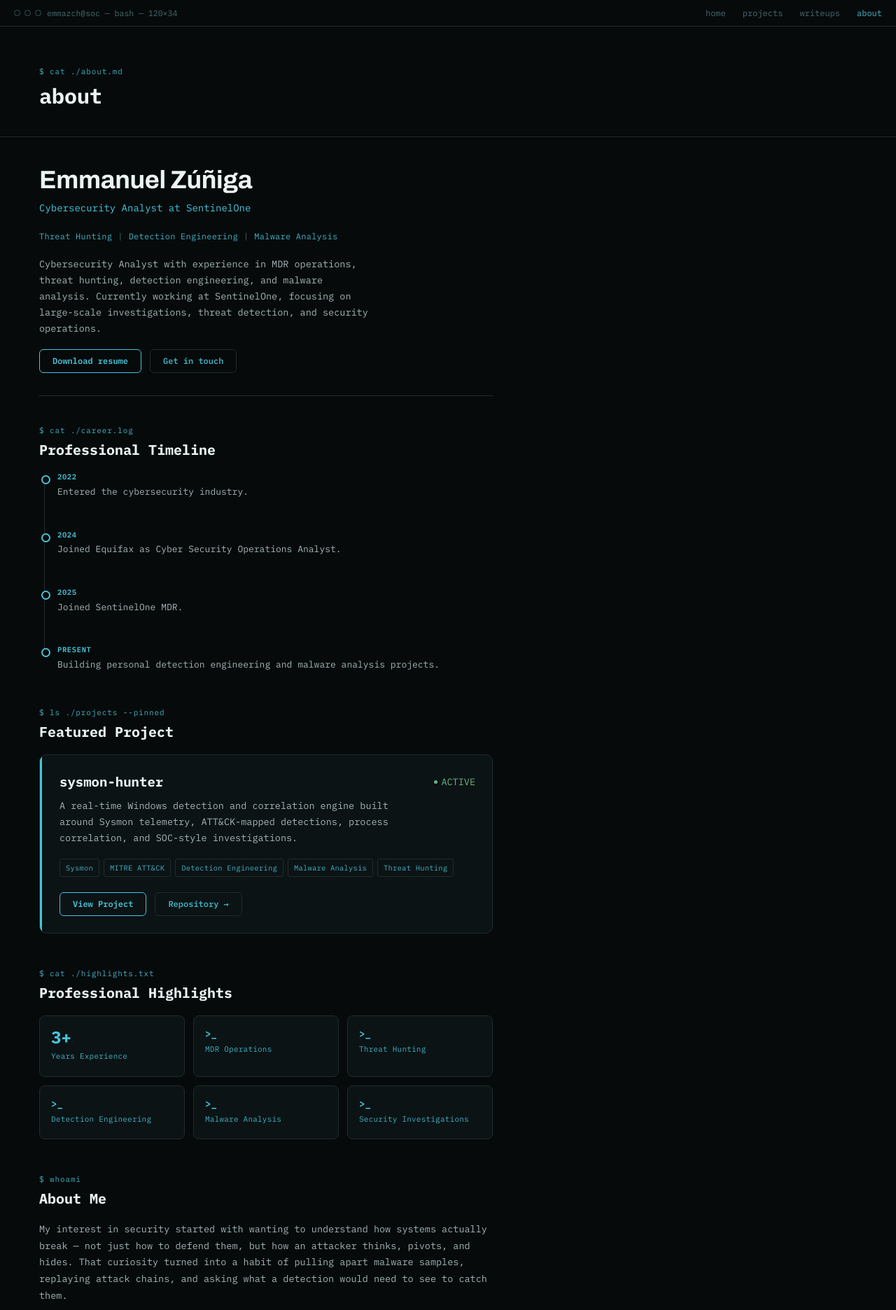
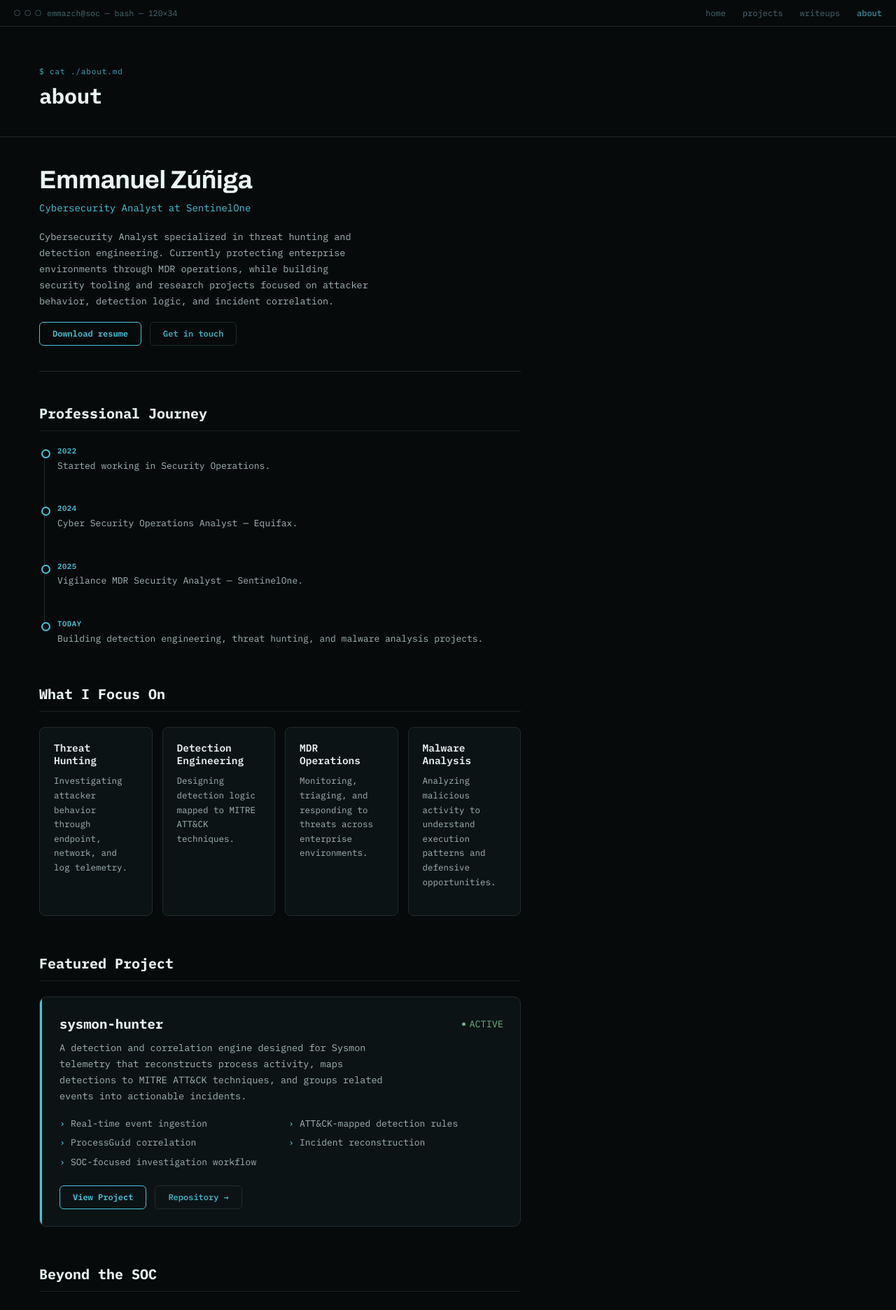
Before and after one commit to Emmazch22/emmazch22.github.io, a Jekyll site: the page built from about.md, in a window 1280 px wide. Shown: the top 1872 px of the page at 70% size. Built offline with Jekyll 4.4.1, drawn with Linux system fonts in a browser that asks for light colours; some of the changed text lies outside the part shown.

Commit message:
Simplify about page: drop terminal-style section headers and counters
Replace command-prompt section headings, counter animation, and >_
icon tiles with a plain premium heading style. Add a 'What I Focus On'
4-card grid, rework the featured project card around a capability
list, rename sections per new copy direction (Professional Journey,
Beyond the SOC), and widen spacing for more breathing room.

```diff
--- a/about.md
+++ b/about.md
@@ -13,17 +13,11 @@ permalink: /about/
   <section class="about-hero reveal">
     <h2 class="about-name">Emmanuel Zúñiga</h2>
     <p class="about-role">Cybersecurity Analyst at SentinelOne</p>
-    <div class="about-focus">
-      <span>Threat Hunting</span>
-      <span class="about-focus-sep" aria-hidden="true">|</span>
-      <span>Detection Engineering</span>
-      <span class="about-focus-sep" aria-hidden="true">|</span>
-      <span>Malware Analysis</span>
-    </div>
     <p class="about-summary">
-      Cybersecurity Analyst with experience in MDR operations, threat hunting, detection
-      engineering, and malware analysis. Currently working at SentinelOne, focusing on
-      large-scale investigations, threat detection, and security operations.
+      Cybersecurity Analyst specialized in threat hunting and detection engineering.
+      Currently protecting enterprise environments through MDR operations, while
+      building security tooling and research projects focused on attacker behavior,
+      detection logic, and incident correlation.
     </p>
     <div class="about-hero-actions">
       <a href="{{ '/assets/files/emmanuel-zuniga-resume.pdf' | relative_url }}" class="btn-primary" download>Download resume</a>
@@ -32,50 +26,66 @@ permalink: /about/
   </section>
 
   <section class="about-section">
-    <div class="section-head">
-      <span class="section-prompt">$ cat ./career.log</span>
-      <h2 class="section-heading">Professional Timeline</h2>
-    </div>
+    <h2 class="section-heading">Professional Journey</h2>
     <ol class="timeline">
       <li class="timeline-item reveal">
         <span class="timeline-year">2022</span>
-        <p class="timeline-text">Entered the cybersecurity industry.</p>
+        <p class="timeline-text">Started working in Security Operations.</p>
       </li>
       <li class="timeline-item reveal">
         <span class="timeline-year">2024</span>
-        <p class="timeline-text">Joined Equifax as Cyber Security Operations Analyst.</p>
+        <p class="timeline-text">Cyber Security Operations Analyst &mdash; Equifax.</p>
       </li>
       <li class="timeline-item reveal">
         <span class="timeline-year">2025</span>
-        <p class="timeline-text">Joined SentinelOne MDR.</p>
+        <p class="timeline-text">Vigilance MDR Security Analyst &mdash; SentinelOne.</p>
       </li>
       <li class="timeline-item reveal">
-        <span class="timeline-year">Present</span>
-        <p class="timeline-text">Building personal detection engineering and malware analysis projects.</p>
+        <span class="timeline-year">Today</span>
+        <p class="timeline-text">Building detection engineering, threat hunting, and malware analysis projects.</p>
       </li>
     </ol>
+  </section>
+
+  <section class="about-section">
+    <h2 class="section-heading">What I Focus On</h2>
+    <div class="focus-grid">
+      <article class="focus-card reveal">
+        <h3 class="focus-card-title">Threat Hunting</h3>
+        <p class="focus-card-desc">Investigating attacker behavior through endpoint, network, and log telemetry.</p>
+      </article>
+      <article class="focus-card reveal">
+        <h3 class="focus-card-title">Detection Engineering</h3>
+        <p class="focus-card-desc">Designing detection logic mapped to MITRE ATT&amp;CK techniques.</p>
+      </article>
+      <article class="focus-card reveal">
+        <h3 class="focus-card-title">MDR Operations</h3>
+        <p class="focus-card-desc">Monitoring, triaging, and responding to threats across enterprise environments.</p>
+      </article>
+      <article class="focus-card reveal">
+        <h3 class="focus-card-title">Malware Analysis</h3>
+        <p class="focus-card-desc">Analyzing malicious activity to understand execution patterns and defensive opportunities.</p>
+      </article>
+    </div>
   </section>
 
   {% assign featured = site.projects | where: "slug", "sysmon-hunter" | first %}
   {% if featured %}
   <section class="about-section">
-    <div class="section-head">
-      <span class="section-prompt">$ ls ./projects --pinned</span>
-      <h2 class="section-heading">Featured Project</h2>
-    </div>
+    <h2 class="section-heading">Featured Project</h2>
     <article class="featured-card reveal">
       <div class="featured-card-head">
         <h3 class="featured-card-title">{{ featured.title }}</h3>
         {% if featured.status %}<span class="explorer-item-status status-{{ featured.status | slugify }}">{{ featured.status }}</span>{% endif %}
       </div>
-      <p class="featured-card-desc">A real-time Windows detection and correlation engine built around Sysmon telemetry, ATT&amp;CK-mapped detections, process correlation, and SOC-style investigations.</p>
-      <div class="featured-card-badges">
-        <span class="tag">Sysmon</span>
-        <span class="tag">MITRE ATT&amp;CK</span>
-        <span class="tag">Detection Engineering</span>
-        <span class="tag">Malware Analysis</span>
-        <span class="tag">Threat Hunting</span>
-      </div>
+      <p class="featured-card-desc">A detection and correlation engine designed for Sysmon telemetry that reconstructs process activity, maps detections to MITRE ATT&amp;CK techniques, and groups related events into actionable incidents.</p>
+      <ul class="featured-card-capabilities">
+        <li>Real-time event ingestion</li>
+        <li>ATT&amp;CK-mapped detection rules</li>
+        <li>ProcessGuid correlation</li>
+        <li>Incident reconstruction</li>
+        <li>SOC-focused investigation workflow</li>
+      </ul>
       <div class="featured-card-cta">
         <a href="{{ featured.url | relative_url }}" class="btn-primary">View Project</a>
         {% if featured.repo_url %}<a href="{{ featured.repo_url }}" target="_blank" rel="noopener" class="btn-ghost">Repository &rarr;</a>{% endif %}
@@ -85,64 +95,16 @@ permalink: /about/
   {% endif %}
 
   <section class="about-section">
-    <div class="section-head">
-      <span class="section-prompt">$ cat ./highlights.txt</span>
-      <h2 class="section-heading">Professional Highlights</h2>
-    </div>
-    <div class="metrics-grid">
-      <div class="metric-card reveal">
-        <span class="metric-value" data-count="3" data-suffix="+">0</span>
-        <span class="metric-label">Years Experience</span>
-      </div>
-      <div class="metric-card reveal">
-        <span class="metric-icon" aria-hidden="true">&gt;_</span>
-        <span class="metric-label">MDR Operations</span>
-      </div>
-      <div class="metric-card reveal">
-        <span class="metric-icon" aria-hidden="true">&gt;_</span>
-        <span class="metric-label">Threat Hunting</span>
-      </div>
-      <div class="metric-card reveal">
-        <span class="metric-icon" aria-hidden="true">&gt;_</span>
-        <span class="metric-label">Detection Engineering</span>
-      </div>
-      <div class="metric-card reveal">
-        <span class="metric-icon" aria-hidden="true">&gt;_</span>
-        <span class="metric-label">Malware Analysis</span>
-      </div>
-      <div class="metric-card reveal">
-        <span class="metric-icon" aria-hidden="true">&gt;_</span>
-        <span class="metric-label">Security Investigations</span>
-      </div>
-    </div>
-  </section>
-
-  <section class="about-section">
-    <div class="section-head">
-      <span class="section-prompt">$ whoami</span>
-      <h2 class="section-heading">About Me</h2>
-    </div>
+    <h2 class="section-heading">Beyond the SOC</h2>
     <p>
-      My interest in security started with wanting to understand how systems actually
-      break &mdash; not just how to defend them, but how an attacker thinks, pivots, and
-      hides. That curiosity turned into a habit of pulling apart malware samples,
-      replaying attack chains, and asking what a detection would need to see to catch
-      them.
-    </p>
-    <p>
-      Outside of work I keep building &mdash; mostly detection engineering and malware
-      analysis tooling like <a href="{{ '/projects/' | relative_url }}">Sysmon Hunter</a>
-      &mdash; and writing up interesting hunts and CVE research in
-      <a href="{{ '/writeups/' | relative_url }}">writeups</a>. I treat the field as
-      something to keep learning, one investigation at a time.
+      Outside of day-to-day MDR operations, I enjoy building detection tools,
+      researching attacker tradecraft, and analyzing malware behavior to better
+      understand how threats evolve and how defenders can respond more effectively.
     </p>
   </section>
 
   <section class="about-section">
-    <div class="section-head">
-      <span class="section-prompt">$ cat ./certifications.txt</span>
-      <h2 class="section-heading">Certifications</h2>
-    </div>
+    <h2 class="section-heading">Certifications</h2>
     <ul class="plain-list">
       <li>eCTHP &mdash; eLearnSecurity Certified Threat Hunting Professional</li>
       <li>PMRP &mdash; Practical Malware Researcher Professional</li>
@@ -152,10 +114,7 @@ permalink: /about/
   </section>
 
   <section class="about-section">
-    <div class="section-head">
-      <span class="section-prompt">$ cat ./stack.txt</span>
-      <h2 class="section-heading">Stack</h2>
-    </div>
+    <h2 class="section-heading">Stack</h2>
     <div class="stack-list">
       <span class="tag">Sysmon</span>
       <span class="tag">Sigma</span>
@@ -171,22 +130,11 @@ permalink: /about/
   </section>
 
   <section class="about-section">
-    <div class="section-head">
-      <span class="section-prompt">$ cat ./contact.txt</span>
-      <h2 class="section-heading">Contact</h2>
-    </div>
+    <h2 class="section-heading">Contact</h2>
     <p>
       <a href="mailto:emmanuel2202zch@gmail.com">emmanuel2202zch@gmail.com</a>
-    </p>
-  </section>
-
-  <section class="about-section">
-    <div class="section-head">
-      <span class="section-prompt">$ ./resume.sh --download</span>
-      <h2 class="section-heading">Resume</h2>
-    </div>
-    <p>
-      <a href="{{ '/assets/files/emmanuel-zuniga-resume.pdf' | relative_url }}" download>emmanuel-zuniga-resume.pdf</a>
+      <span class="contact-sep" aria-hidden="true">&middot;</span>
+      <a href="{{ '/assets/files/emmanuel-zuniga-resume.pdf' | relative_url }}" download>Download resume</a>
     </p>
   </section>
 
--- a/assets/css/main.css
+++ b/assets/css/main.css
@@ -929,7 +929,7 @@ img { max-width: 100%; display: block; }
 
 .about-body {
   padding: 32px 24px 56px;
-  max-width: 760px;
+  max-width: 800px;
 }
 .about-body p { margin: 0 0 18px; }
 
@@ -953,14 +953,19 @@ img { max-width: 100%; display: block; }
   color: var(--accent);
 }
 
-.about-section { margin: 0 0 48px; }
+.about-section { margin: 0 0 56px; }
 .about-section:last-child { margin-bottom: 0; }
+.about-section .section-heading {
+  margin: 0 0 22px;
+  padding-bottom: 12px;
+  border-bottom: 1px solid var(--border-soft);
+}
 
 /* --- hero / professional identity --- */
 
 .about-hero {
-  padding-bottom: 32px;
-  margin-bottom: 40px;
+  padding-bottom: 36px;
+  margin-bottom: 48px;
   border-bottom: 1px solid var(--border);
 }
 .about-name {
@@ -972,19 +977,8 @@ img { max-width: 100%; display: block; }
 .about-role {
   font-size: 14px;
   color: var(--accent);
-  margin: 0 0 12px;
+  margin: 0 0 16px;
 }
-.about-focus {
-  display: flex;
-  flex-wrap: wrap;
-  align-items: center;
-  gap: 8px;
-  font-size: 12px;
-  color: var(--fg-subtle);
-  letter-spacing: 0.02em;
-  margin-bottom: 18px;
-}
-.about-focus-sep { color: var(--fg-dim); }
 .about-summary {
   font-size: 13.5px;
   line-height: 1.7;
@@ -1119,11 +1113,26 @@ img { max-width: 100%; display: block; }
   max-width: 60ch;
   margin: 0 0 18px;
 }
-.featured-card-badges {
+.featured-card-capabilities {
+  list-style: none;
+  margin: 0 0 24px;
+  padding: 0;
   display: flex;
-  flex-wrap: wrap;
-  gap: 6px;
-  margin-bottom: 22px;
+  flex-direction: column;
+  gap: 8px;
+}
+.featured-card-capabilities li {
+  font-size: 13px;
+  line-height: 1.5;
+  color: var(--fg-body);
+  padding-left: 16px;
+  position: relative;
+}
+.featured-card-capabilities li::before {
+  content: "\203A";
+  position: absolute;
+  left: 0;
+  color: var(--accent);
 }
 .featured-card-cta {
   display: flex;
@@ -1131,36 +1140,41 @@ img { max-width: 100%; display: block; }
   gap: 12px;
 }
 
-/* --- highlights / metrics --- */
+/* --- what I focus on --- */
 
-.metrics-grid {
+.focus-grid {
   display: grid;
-  grid-template-columns: repeat(2, 1fr);
-  gap: 12px;
+  grid-template-columns: 1fr;
+  gap: 14px;
 }
-.metric-card {
-  display: flex;
-  flex-direction: column;
-  gap: 6px;
-  padding: 18px 16px;
+.focus-card {
+  padding: 20px;
   border: 1px solid var(--border);
   border-radius: 8px;
   background: var(--bg-raised);
-  transition: border-color 0.15s ease;
+  transition: border-color 0.15s ease, transform 0.15s ease;
 }
-.metric-card:hover { border-color: var(--accent); }
-.metric-value {
-  font: 700 24px/1 var(--font-mono);
-  color: var(--accent);
+.focus-card:hover {
+  border-color: var(--accent);
+  transform: translateY(-2px);
 }
-.metric-icon {
-  font: 600 14px/1 var(--font-mono);
-  color: var(--accent);
+.focus-card-title {
+  font: 600 14.5px/1.3 var(--font-mono);
+  color: var(--fg-bright);
+  margin: 0 0 8px;
 }
-.metric-label {
-  font-size: 11px;
-  letter-spacing: 0.02em;
-  color: var(--fg-subtle);
+.focus-card-desc {
+  font-size: 12.5px;
+  line-height: 1.65;
+  color: var(--fg-body);
+  margin: 0;
+}
+
+/* --- contact --- */
+
+.contact-sep {
+  color: var(--fg-dim);
+  margin: 0 8px;
 }
 
 .reveal {
@@ -1170,12 +1184,23 @@ img { max-width: 100%; display: block; }
 @media (prefers-reduced-motion: reduce) {
   .reveal { transition: none; }
   .timeline-item::before { transition: none; }
+  .focus-card { transition: none; }
+  .focus-card:hover { transform: none; }
 }
 
 @media (min-width: 641px) {
-  .about-body { padding: 40px 56px 80px; }
+  .about-body { padding: 40px 56px 88px; }
   .about-name { font-size: 36px; }
-  .metrics-grid { grid-template-columns: repeat(3, 1fr); }
+  .focus-grid { grid-template-columns: repeat(2, 1fr); }
+  .featured-card-capabilities {
+    display: grid;
+    grid-template-columns: repeat(2, 1fr);
+    gap: 8px 20px;
+  }
+}
+
+@media (min-width: 960px) {
+  .focus-grid { grid-template-columns: repeat(4, 1fr); }
 }
 
 /* ==========================================================================
```
Also changed, not shown: other parts of about.md (+2 -26 lines).
